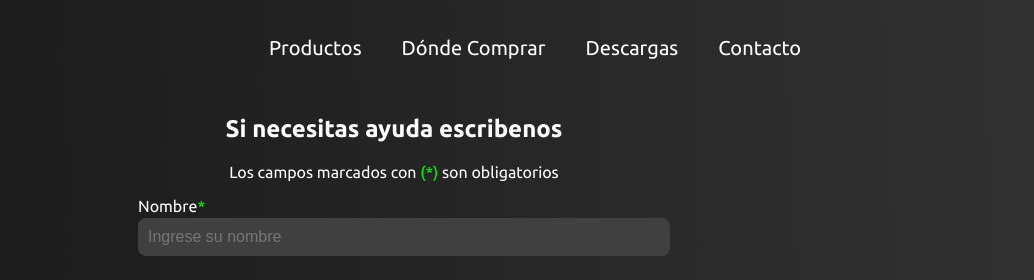
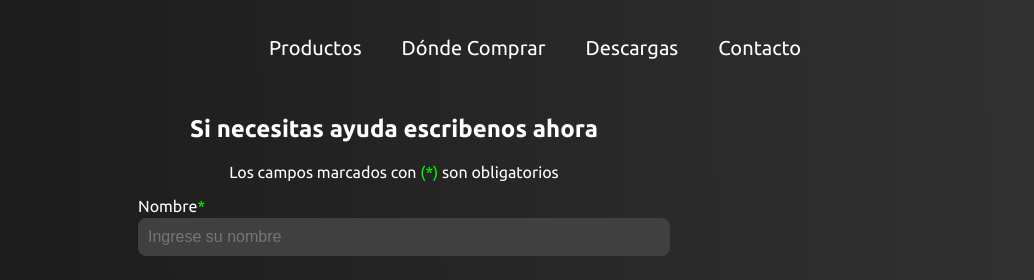
Before and after one commit to danyneyra/vsg, a plain HTML site: page contacto.html in a window 1280 px wide. Shown: the top 280 px of the page, 246-1280 px from the left. Drawn offline with Linux system fonts and the light colour scheme.

Commit message:
Update Contacto.html

```diff
--- a/contacto.html
+++ b/contacto.html
@@ -43,7 +43,7 @@
         <main id="seccion-principal">
           <section class="contacto">
             <div class="form-header">
-              <h1>Si necesitas ayuda escribenos</h1>
+              <h1>Si necesitas ayuda escribenos ahora</h1>
               <p>Los campos marcados con <span>(*) </span>son obligatorios</p>
             </div>
             <form action="" method="get" class="formulario" id="form">
```
